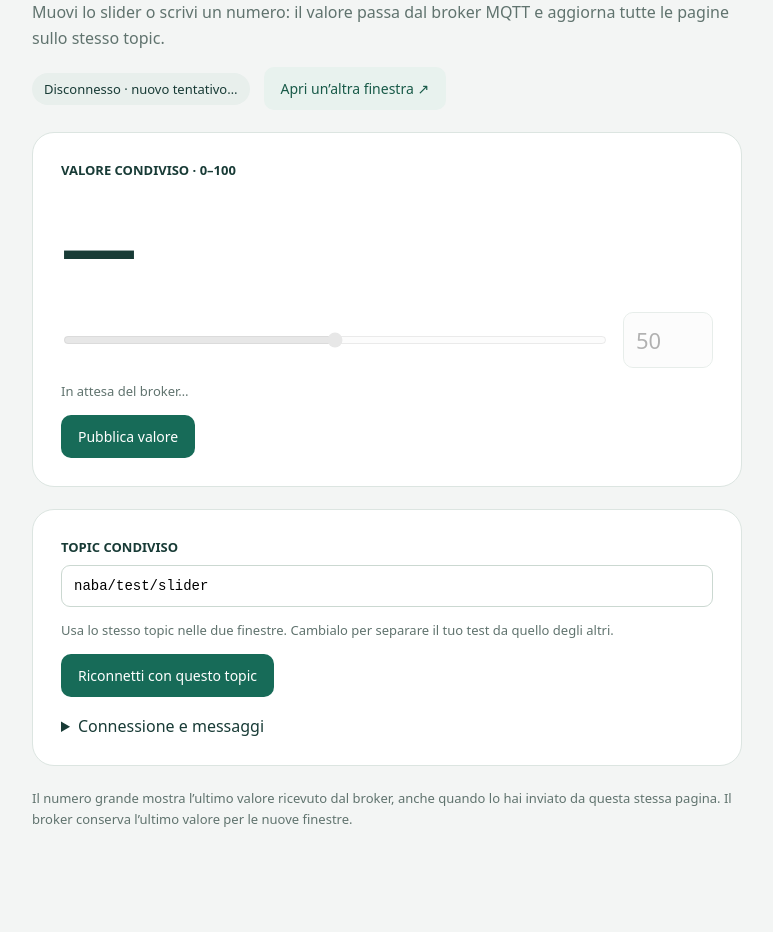
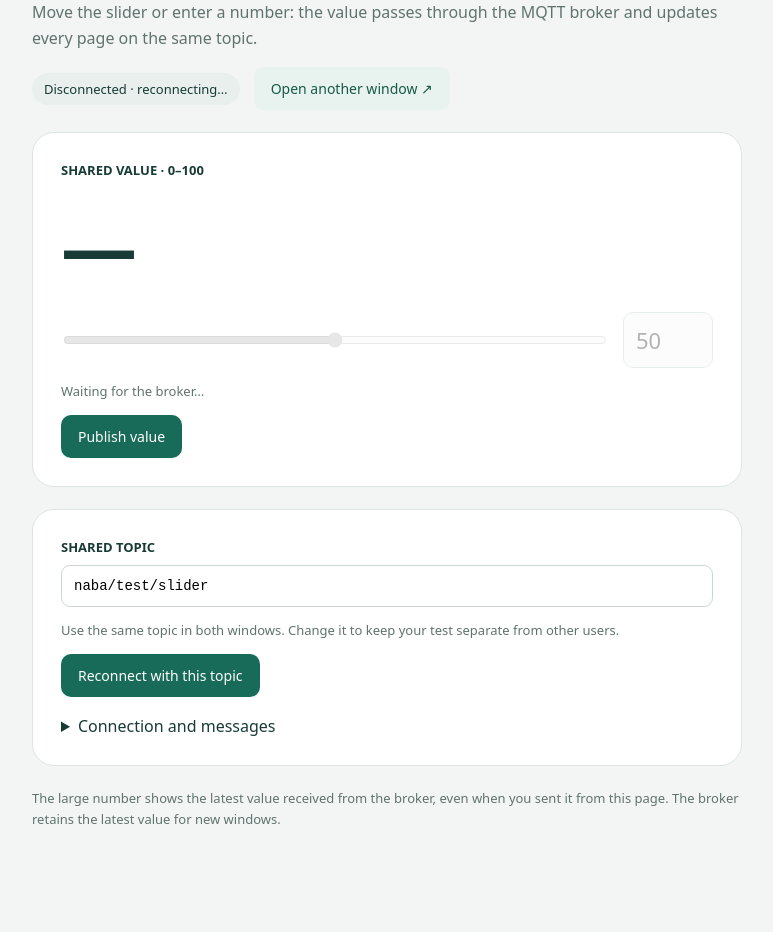
Before and after one commit to marcobrianza/mqtt-websocket-test, a plain HTML site: page index.html in a window 1280 px wide. Shown: the part 193-1125 px from the top of the page, without its empty margins (253-1026 px from the left). Drawn offline with Linux system fonts and the light colour scheme.

Commit message:
Translate MQTT test page into English

```diff
--- a/index.html
+++ b/index.html
@@ -1,13 +1,13 @@
 <!doctype html>
-<html lang="it"><meta charset="utf-8"><meta name="viewport" content="width=device-width,initial-scale=1"><title>MQTT · Mini test</title>
+<html lang="en"><meta charset="utf-8"><meta name="viewport" content="width=device-width,initial-scale=1"><title>MQTT · Mini Test</title>
 <style>
 *{box-sizing:border-box}body{margin:0;background:#f3f5f4;color:#183b36;font:16px system-ui,sans-serif}main{max-width:760px;margin:65px auto;padding:25px}h1{font-size:42px;letter-spacing:-2px;margin:12px 0}p{color:#60736e;line-height:1.6}.card{background:white;padding:28px;border-radius:22px;margin:22px 0;border:1px solid #dce5e1}.row{display:flex;align-items:center;gap:14px;flex-wrap:wrap}label{display:block;font-size:13px;font-weight:650;margin-bottom:9px}input[type=text]{width:100%;padding:12px;border:1px solid #cbd8d1;border-radius:9px;font:14px monospace}input[type=range]{flex:1;min-width:150px;accent-color:#18896f}input[type=number]{width:90px;padding:12px;font:22px system-ui;border:1px solid #cbd8d1;border-radius:10px}button,a.button{border:0;border-radius:10px;padding:12px 17px;background:#176b58;color:white;cursor:pointer;text-decoration:none;font:14px system-ui}button.secondary,a.button{background:#e8f2ee;color:#185a48}#value{font-size:76px;font-weight:650;letter-spacing:-4px;margin:15px 0}#status{display:inline-block;padding:7px 12px;background:#e8efec;border-radius:30px;font-size:13px}.small{font-size:13px}pre{font:12px/1.7 monospace;white-space:pre-wrap;overflow-wrap:anywhere;color:#536a61;max-height:180px;overflow:auto}details{margin-top:18px}summary{cursor:pointer}input:disabled{opacity:.45}@media(max-width:600px){main{margin:15px auto;padding:18px}h1{font-size:34px}.card{padding:21px}}
 </style>
-<main><div class="small">NABA / INTERACTION LAB</div><h1>Un valore, due finestre.</h1><p>Muovi lo slider o scrivi un numero: il valore passa dal broker MQTT e aggiorna tutte le pagine sullo stesso topic.</p>
-<div class="row"><span id="status" role="status">Connessione…</span><a class="button" id="duplicate" target="_blank" rel="noopener">Apri un’altra finestra ↗</a></div>
-<section class="card"><label>VALORE CONDIVISO · 0–100</label><div id="value" aria-live="polite">—</div><div class="row"><input aria-label="Slider del valore" id="slider" type="range" min="0" max="100" value="50" disabled><input aria-label="Valore numerico" id="number" type="number" min="0" max="100" value="50" disabled></div><p class="small" id="last">In attesa del primo messaggio. Nessun valore viene pubblicato all’apertura.</p><button id="send" disabled>Pubblica valore</button></section>
-<section class="card"><label for="topic">TOPIC CONDIVISO</label><input id="topic" type="text"><p class="small">Usa lo stesso topic nelle due finestre. Cambialo per separare il tuo test da quello degli altri.</p><button id="connect">Riconnetti con questo topic</button><details><summary>Connessione e messaggi</summary><p class="small">Broker: wss://mqtt.marcobrianza.it:8084/mqtt<br>MQTT 3.1.1 · QoS 0 · retain attivo · nessuna password</p><pre id="log"></pre></details></section>
-<p class="small">Il numero grande mostra l’ultimo valore ricevuto dal broker, anche quando lo hai inviato da questa stessa pagina. Il broker conserva l’ultimo valore per le nuove finestre.</p></main>
+<main><div class="small">NABA / INTERACTION LAB</div><h1>One value, two windows.</h1><p>Move the slider or enter a number: the value passes through the MQTT broker and updates every page on the same topic.</p>
+<div class="row"><span id="status" role="status">Connecting…</span><a class="button" id="duplicate" target="_blank" rel="noopener">Open another window ↗</a></div>
+<section class="card"><label>SHARED VALUE · 0–100</label><div id="value" aria-live="polite">—</div><div class="row"><input aria-label="Value slider" id="slider" type="range" min="0" max="100" value="50" disabled><input aria-label="Numeric value" id="number" type="number" min="0" max="100" value="50" disabled></div><p class="small" id="last">Waiting for the first message. Opening the page does not publish a value.</p><button id="send" disabled>Publish value</button></section>
+<section class="card"><label for="topic">SHARED TOPIC</label><input id="topic" type="text"><p class="small">Use the same topic in both windows. Change it to keep your test separate from other users.</p><button id="connect">Reconnect with this topic</button><details><summary>Connection and messages</summary><p class="small">Broker: wss://mqtt.marcobrianza.it:8084/mqtt<br>MQTT 3.1.1 · QoS 0 · retain enabled · no password</p><pre id="log"></pre></details></section>
+<p class="small">The large number shows the latest value received from the broker, even when you sent it from this page. The broker retains the latest value for new windows.</p></main>
 <script>
 const $=id=>document.getElementById(id), enc=new TextEncoder(),dec=new TextDecoder();
 const params=new URLSearchParams(location.search);$('topic').value=params.get('topic')||'naba/test/slider';
@@ -18,10 +18,10 @@ function bytes(s){const b=enc.encode(s);return [b.length>>8,b.length&255,...b]}
 function packet(header,body){let n=body.length,len=[];do{let v=n%128;n=Math.floor(n/128);len.push(v|(n?128:0))}while(n);return new Uint8Array([header,...len,...body])}
 function transmit(h,b){if(ws?.readyState===1)ws.send(packet(h,b))}
 function publish(){if(!ready)return;const v=Math.max(0,Math.min(100,Math.round(Number($('number').value))));if(!Number.isFinite(v))return;$('number').value=v;$('slider').value=v;transmit(0x31,[...bytes(currentTopic),...enc.encode(String(v))]);log('TX '+v)}
-function handle(h,b){const type=h>>4;if(type===2){if(b[1]!==0){state('Connessione rifiutata: '+b[1],false);return}transmit(0x82,[0,1,...bytes(currentTopic),0]);log('MQTT connesso; sottoscrizione inviata')}
-if(type===9){if(b.length<3||b[2]===128){state('Sottoscrizione rifiutata',false);return}state('● Connesso e sottoscritto',true);log('Sottoscrizione confermata')}
-if(type===3){let n=(b[0]<<8)|b[1],topic=dec.decode(b.slice(2,2+n)),offset=2+n;if((h>>1&3)>0)offset+=2;const text=dec.decode(b.slice(offset)),v=Number(text);if(topic!==currentTopic)return;log('RX '+text);if(!text.trim()||!Number.isFinite(v)||v<0||v>100)return;$('value').textContent=v;$('slider').value=v;$('number').value=v;$('last').textContent='Ricevuto alle '+new Date().toLocaleTimeString()+(h&1?' · valore conservato dal broker':' · aggiornamento in diretta')}}
+function handle(h,b){const type=h>>4;if(type===2){if(b[1]!==0){state('Connection refused: '+b[1],false);return}transmit(0x82,[0,1,...bytes(currentTopic),0]);log('MQTT connected; subscription sent')}
+if(type===9){if(b.length<3||b[2]===128){state('Subscription refused',false);return}state('● Connected and subscribed',true);log('Subscription confirmed')}
+if(type===3){let n=(b[0]<<8)|b[1],topic=dec.decode(b.slice(2,2+n)),offset=2+n;if((h>>1&3)>0)offset+=2;const text=dec.decode(b.slice(offset)),v=Number(text);if(topic!==currentTopic)return;log('RX '+text);if(!text.trim()||!Number.isFinite(v)||v<0||v>100)return;$('value').textContent=v;$('slider').value=v;$('number').value=v;$('last').textContent='Received at '+new Date().toLocaleTimeString()+(h&1?' · retained value from broker':' · live update')}}
 async function receive(data){const a=new Uint8Array(data);let merged=new Uint8Array(buffer.length+a.length);merged.set(buffer);merged.set(a,buffer.length);buffer=merged;while(buffer.length>=2){let n=0,m=1,i=1,d;do{if(i>=buffer.length)return;d=buffer[i++];n+=(d&127)*m;m*=128;if(i>5){ws.close();return}}while(d&128);if(buffer.length<i+n)return;handle(buffer[0],buffer.slice(i,i+n));buffer=buffer.slice(i+n)}}
-function connect(){const topic=$('topic').value.trim();if(!topic||/[+#\u0000]/.test(topic)||enc.encode(topic).length>1000){alert('Inserisci un topic valido, senza + o #.');return}const gen=++generation;clearInterval(ping);clearTimeout(retry);clearTimeout(throttle);if(ws)ws.close();currentTopic=topic;buffer=new Uint8Array();const u=new URL(location.href);u.searchParams.set('topic',topic);$('duplicate').href=u.href;state('Connessione…',false);$('value').textContent='—';$('last').textContent='In attesa del broker…';ws=new WebSocket('wss://mqtt.marcobrianza.it:8084/mqtt','mqtt');ws.binaryType='arraybuffer';ws.onopen=()=>{if(gen!==generation)return;transmit(0x10,[...bytes('MQTT'),4,2,0,30,...bytes('webtest-'+crypto.getRandomValues(new Uint32Array(2)).join('-'))]);ping=setInterval(()=>transmit(0xc0,[]),15000)};ws.onmessage=e=>{if(gen===generation)receive(e.data)};ws.onerror=()=>{if(gen===generation)log('Errore WebSocket: controlla rete, porta o certificato')};ws.onclose=()=>{if(gen!==generation)return;clearInterval(ping);state('Disconnesso · nuovo tentativo…',false);retry=setTimeout(connect,3000)}}
+function connect(){const topic=$('topic').value.trim();if(!topic||/[+#\u0000]/.test(topic)||enc.encode(topic).length>1000){alert('Enter a valid topic without + or #.');return}const gen=++generation;clearInterval(ping);clearTimeout(retry);clearTimeout(throttle);if(ws)ws.close();currentTopic=topic;buffer=new Uint8Array();const u=new URL(location.href);u.searchParams.set('topic',topic);$('duplicate').href=u.href;state('Connecting…',false);$('value').textContent='—';$('last').textContent='Waiting for the broker…';ws=new WebSocket('wss://mqtt.marcobrianza.it:8084/mqtt','mqtt');ws.binaryType='arraybuffer';ws.onopen=()=>{if(gen!==generation)return;transmit(0x10,[...bytes('MQTT'),4,2,0,30,...bytes('webtest-'+crypto.getRandomValues(new Uint32Array(2)).join('-'))]);ping=setInterval(()=>transmit(0xc0,[]),15000)};ws.onmessage=e=>{if(gen===generation)receive(e.data)};ws.onerror=()=>{if(gen===generation)log('WebSocket error: check network, port or certificate')};ws.onclose=()=>{if(gen!==generation)return;clearInterval(ping);state('Disconnected · reconnecting…',false);retry=setTimeout(connect,3000)}}
 $('slider').oninput=()=>{$('number').value=$('slider').value;clearTimeout(throttle);throttle=setTimeout(publish,60)};$('slider').onchange=()=>{clearTimeout(throttle);publish()};$('number').onchange=publish;$('number').onkeydown=e=>{if(e.key==='Enter')publish()};$('send').onclick=publish;$('connect').onclick=connect;connect();
 </script></html>
```
